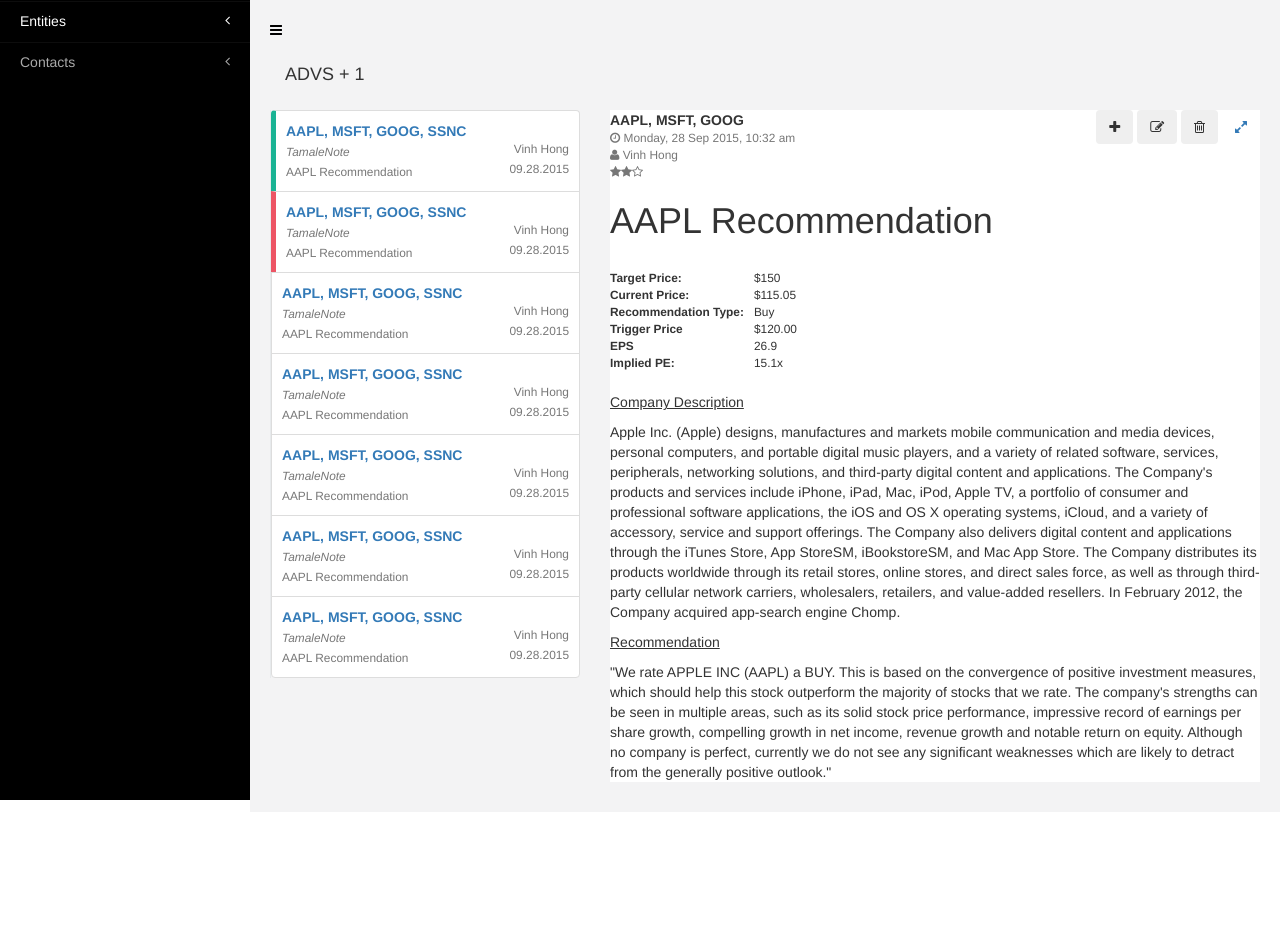
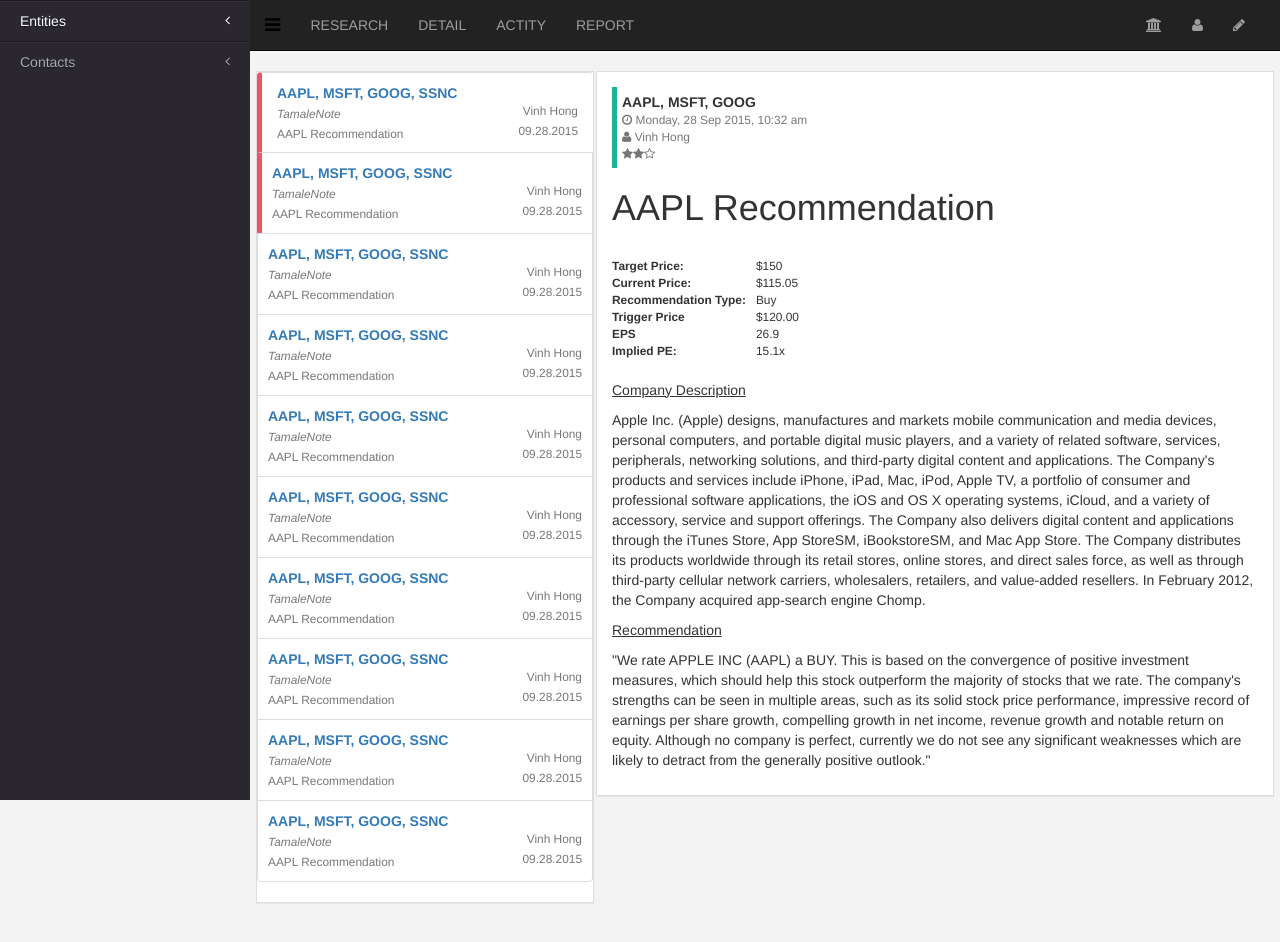
Before and after one commit to DamonW/UIDesign, a plain HTML site: page test.html in a window 1280 px wide. Before the commit the page ends 812 px from the top, so only its background shows below. Drawn offline with Linux system fonts and the light colour scheme.

Commit message:
test out

```diff
--- a/test.html
+++ b/test.html
@@ -5,6 +5,10 @@
 	<meta charset='utf-8'>
 <!--     <meta http-equiv="X-UA-Compatible" content="chrome=1">
 	<meta name="description" content="Uidesign : "> -->
+	<meta name="viewport" content="width=device-width,
+	initial-scale=1.0,
+	maximum-scale=1.0,
+	user-scalable=no">
 
 
 	<script src="vendor/jquery/jquery.min.js"></script>
@@ -26,14 +30,10 @@
 <body>
 <!-- <nav class="navbar navbar-static-top" role="navigation" style="background-color:black; margin-bottom:0px">
 </nav> -->
-<div id="wrapper">
+<div id="wrapper" class="container-fluid" style="background-color: #f3f3f4;padding-right: 0px">
 
 	<!-- Sidebar -->
-	<div id="sidebar-wrapper">
-		<!-- <div>
-			<h4 style="color: white;text-align: center;">SSNC Technology</h4>
-		</div> -->
-
+	<div id="sidebar-wrapper" style="background-color: #2A2731">
 		<nav class="sidebar-nav">
 
 			<ul class="metismenu" id="menu">
@@ -76,20 +76,43 @@
 	</div>
 	<!-- /#sidebar-wrapper -->
 
-	<!-- Page Content -->
-	<div id="page-content-wrapper" style="background-color: #f3f3f4">
-		<a href="#menu-toggle" id="menu-toggle" style="color: black">
+	<nav class="navbar navbar-inverse navbar-static-top" role="navigation" style="margin-bottom: 0px">
+		<div class="navbar-header">
+			<a href="#menu-toggle" id="menu-toggle" class="navbar-brand" style="color: black">
 				<i class="fa fa-bars" aria-hidden="true"></i>
 			</a>
-		<div class="panel-body">
-			<h4>ADVS + 1</h4>
 		</div>
+		<div class="navbar-collapse collapse">
+			<ul class="nav navbar-nav navbar-left" style="color:black">
+				<li class="dropdown active-nav" ui-sref-active="active-nav"><a href="#">RESEARCH</a></li>
+				<li><a href="#">DETAIL</a></li>
+				<li><a href="#">ACTITY</a></li>
+				<li><a href="#">REPORT</a></li>
+			</ul>
+			<ul class="nav navbar-nav navbar-right" style="color:black">
+				<li>
+					<a><i class="fa fa-bank"> </i></a>
+				</li>
+				<li>
+					<a><i class="fa fa-user"> </i></a>
+				</li>
+				<li style="margin-right:35px">
+					<a><i class="fa fa-pencil"> </i></a>
+				</li>
+			</ul>
+		</div>
+	</nav>
+	<div id="page-content-wrapper">
 
+
+		<!-- Page Content -->
 		<div class="row">
-			<div class="col-xs-12 col-sm-4">
-				<div class="full-height-scroll border-left" style="border-left:1px solid #e7eaec">
-					<ul class="list-group elements-list" style="margin-bottom:0px">
-						<li class="list-group-item" ondblclick="openThread()" style="padding:10px; border-left: 5px solid #1ab394" >
+			<div class="col-sm-4" style="padding-left: 1px;padding-right: 1px">
+				<div class="panel panel-default" style="border-radius: 0px">
+
+					<div class="panel-body" style="padding: 0px 0px 0px 0px;border-radius: 0px">
+						<ul class="list-group elements-list" style="" >
+							<li class="list-group-item" ondblclick="openThread()" style="border-left: 5px solid #ed5565;border-right: 0px;border-bottom: 1px" >
 								<a data-toggle="tab" href="#tab-1">
 									<div>
 										<strong>AAPL, MSFT, GOOG, SSNC</strong>
@@ -194,30 +217,60 @@
 									</div>
 								</a>
 							</li>
+							<li class="list-group-item" style="padding:10px">
+								<a data-toggle="tab" href="#tab-1">
+									<div>
+										<strong>AAPL, MSFT, GOOG, SSNC</strong>
+									</div>
+									<div>
+										<small class="pull-right text-muted">Vinh Hong</small>
+										<small class="text-muted"><em>TamaleNote</em></small>
+									</div>
+									<div>
+										<small class="pull-right text-muted"> 09.28.2015</small>
+										<small class="text-muted">AAPL Recommendation</small>
+									</div>
+								</a>
+							</li>
+							<li class="list-group-item" style="padding:10px">
+								<a data-toggle="tab" href="#tab-1">
+									<div>
+										<strong>AAPL, MSFT, GOOG, SSNC</strong>
+									</div>
+									<div>
+										<small class="pull-right text-muted">Vinh Hong</small>
+										<small class="text-muted"><em>TamaleNote</em></small>
+									</div>
+									<div>
+										<small class="pull-right text-muted"> 09.28.2015</small>
+										<small class="text-muted">AAPL Recommendation</small>
+									</div>
+								</a>
+							</li>
+							<li class="list-group-item" style="padding:10px">
+								<a data-toggle="tab" href="#tab-1">
+									<div>
+										<strong>AAPL, MSFT, GOOG, SSNC</strong>
+									</div>
+									<div>
+										<small class="pull-right text-muted">Vinh Hong</small>
+										<small class="text-muted"><em>TamaleNote</em></small>
+									</div>
+									<div>
+										<small class="pull-right text-muted"> 09.28.2015</small>
+										<small class="text-muted">AAPL Recommendation</small>
+									</div>
+								</a>
+							</li>
 						</ul>
 					</div>
 				</div>
-			<div class="col-xs-12 col-sm-8">
-				<div class="full-height-scroll border-left" style="background-color: white">
+			</div>
+			<div class="col-sm-8" style="padding-left: 1px;padding-right: 1px">
+				<div class="panel panel-default" style="border-radius: 0px">
 
-					<div class="element-detail-box">
-
-						<div class="tab-content">
-
-							<div id="tab-1" class="tab-pane active">
-								<div class="pull-right">
-									<div class="tooltip-demo">
-										<button class="btn btn-white" data-toggle="tooltip" data-placement="top" title="Add Sidenote"><i class="fa fa-plus"></i></button>
-										<button class="btn btn-white" data-toggle="tooltip" data-placement="top" title="Edit Note"><i class="fa fa-pencil-square-o"></i></button>
-										<button class="btn btn-white" data-toggle="tooltip" data-placement="top" title="Delete"><i class="fa fa-trash-o"></i> </button>
-										<a role="button" class="btn btn-white btn-s" data-toggle="tooltip" data-placement="top" title="" data-original-title="View in New Tab"
-										href="ThreadView_SSNCBuyAdvent.html"
-										target="_blank">
-										<i class="fa fa-expand"></i>
-									</a>
-
-								</div>
-							</div>
+					<div class="panel-body">
+						<div style="border-left:5px solid #1ab394; padding: 5px">
 							<div>
 								<strong>AAPL, MSFT, GOOG</strong>
 							</div>
@@ -229,6 +282,7 @@
 							</div>
 							<div class="small text-muted">
 								<i class="fa fa-star"></i><i class="fa fa-star"></i><i class="fa fa-star-o"></i>
+							</div>
 						</div>
 
 						<h1>
@@ -279,10 +333,13 @@
 						</p>
 
 					</p>
+
 				</div>
 			</div>
 		</div>
 	</div>
+</div>
+
 </div>
 <!-- /#page-content-wrapper -->
 
--- /dev/null
+++ b/tng.css
@@ -0,0 +1 @@
+tng.css
--- a/vendor/my.css
+++ b/vendor/my.css
@@ -40,7 +40,7 @@
 #page-content-wrapper {
     width: 100%;
     position: absolute;
-    padding: 15px;
+    padding: 0px;
 }
 
 #wrapper.toggled #page-content-wrapper {
```
Lines whose indentation alone changed are shown as unchanged.
